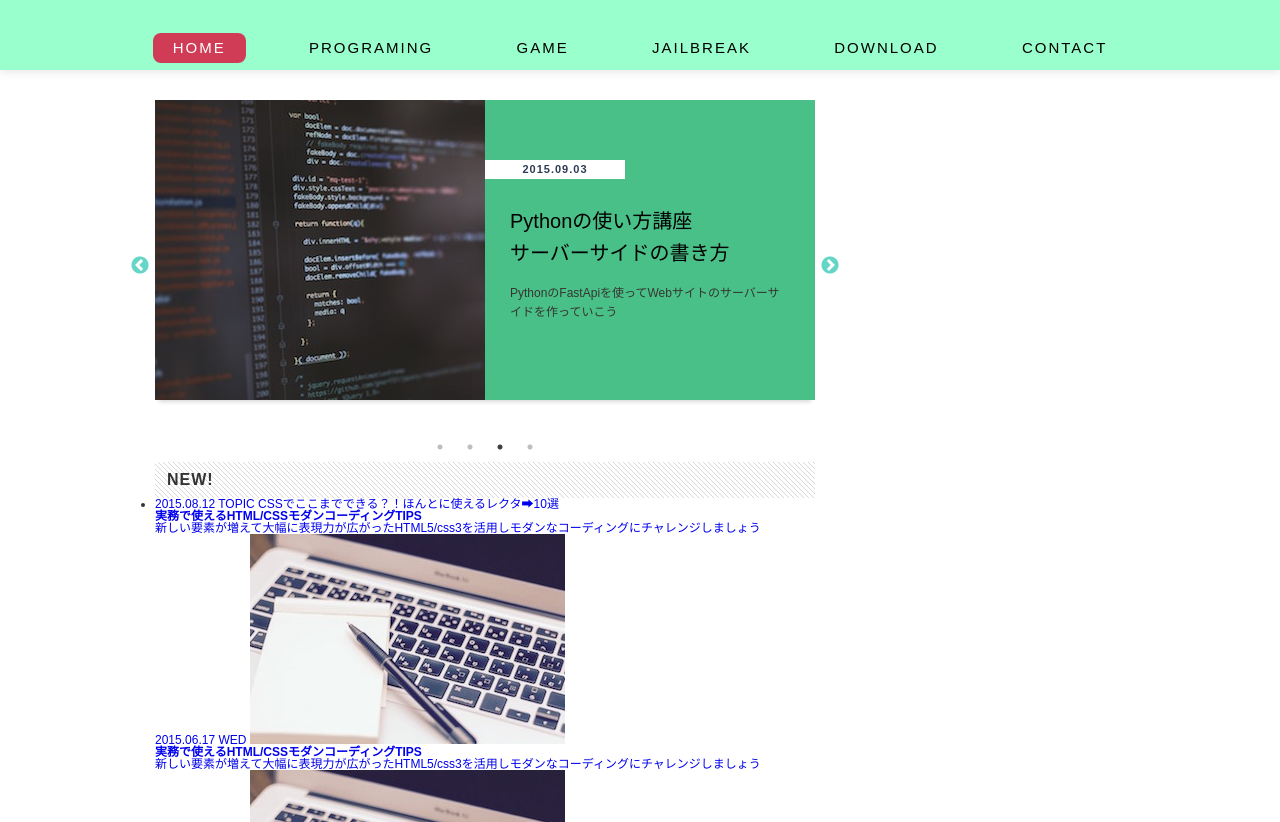
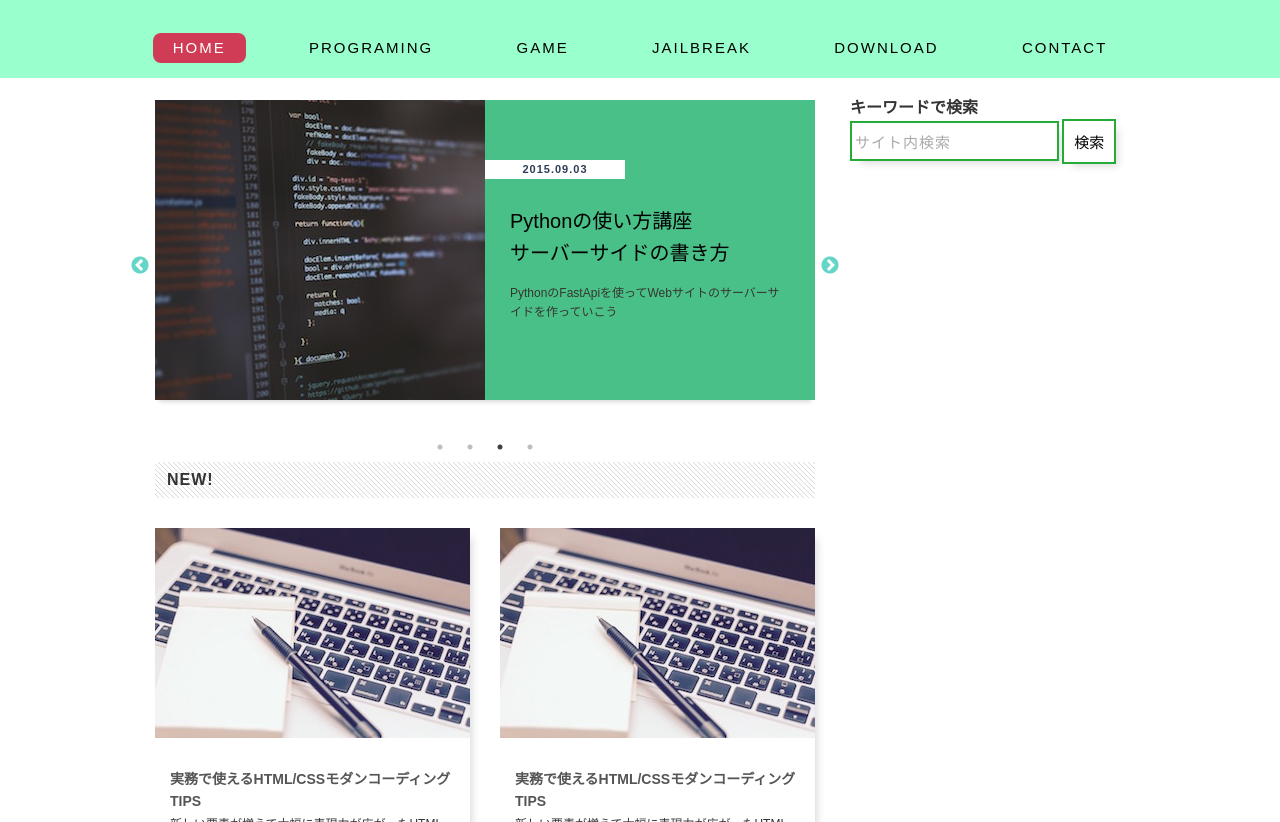
Before and after one commit to Shimmy1219/my-homepage, a plain HTML site: page main.html in a window 1280 px wide. Shown: the part 130-952 px from the top of the page. Drawn offline with nearby package versions, Linux system fonts and the light colour scheme.

Commit message:
本番直前のコミット

```diff
--- a/css/style2.css
+++ b/css/style2.css
@@ -53,8 +53,16 @@ a {
 }
 
 .global-nav {
-  margin-top: 15px;
+  position: absolute;
+  width: 100%;
   text-align: center;
+  background-color: #9fc;
+}
+
+.global-nav.fixed {
+  position: fixed;
+  top: 0;
+  z-index: 1000;
 }
 
 .fadein {
@@ -174,6 +182,59 @@ a {
   width: 100%;
 }
 
+.article-box {
+  position: relative;
+  display: block;
+  width: 315px;
+  height: 360px;
+  margin-top: 30px;
+  padding: 210px 15px 0;
+  box-shadow: 6px 6px 8px -4px rgba(0, 0, 0, 0.15);
+  transition: opacity 0.15s;
+}
+.article-box:hover {
+  opacity: 0;
+}
+.article-box:nth-of-type(odd) {
+  float: left;
+}
+.article-box:nth-of-type(even) {
+  float: right;
+}
+.article-box .title {
+  margin-top: 30px;
+  color: #555;
+  font-size: 1.4rem;
+  line-height: 1.6;
+}
+.article-box .desc {
+  margin-top: 5px;
+  color: #333;
+  overflow: hidden;
+  text-overflow: ellipsis;
+  white-space: nowrap;
+}
+.article-box .date {
+  position: absolute;
+  right: 0;
+  bottom: 15px;
+  display: block;
+  width: 160px;
+  padding: 4px;
+  background-color: #b5d264;
+  color: #2d3d54;
+  text-align: center;
+  letter-spacing: 1px;
+  font-weight: bold;
+  font-size: 1.1rem;
+}
+.article-box .image {
+  position: absolute;
+  top: 0;
+  left: 0;
+  width: 100%;
+}
+
 .heading {
   padding: 10px 12px;
   background: url('../images/bg-slash.gif');
@@ -187,6 +248,54 @@ a {
   width: 275px;
 }
 
+.search {
+  font-size: 1.6rem;
+}
+
+.watermark {
+  color: #c0c0c0;
+  padding: 3px;
+}
+
+.keyword {
+  font-size: 1.5rem;
+  padding: 3px;
+  margin: 5px 0 5px 0;
+  height: 40px;
+  transition: 0.3s;
+  letter-spacing: 1px;
+  color: #aaa;
+  border: 2px solid #25ab37;
+  box-shadow: 6px 6px 8px -4px rgba(0, 0, 0, 0.15);
+  border-radius: 0px;
+}
+
+.keyword:focus {
+  border: 2px solid #da3c41;
+  outline: none;
+  box-shadow: 0 0 5px 1px rgba(218,60,65, .5);
+}
+
+.submit {
+  display: inline-block;
+  font-size: 1.5rem;
+  text-align: center;
+  background: #fff;
+  cursor: pointer;
+  padding: 10px;
+  transition: 0.3s;
+  box-shadow: 6px 6px 8px -4px rgba(0, 0, 0, 0.15);
+  border: 2px solid #25ab37;
+}
+
+.submit:hover {
+  box-shadow: none;
+  color: #fff;
+  background: #25ab37
+}
+
+
+
 .footer {
   width: 100%;
 }
--- a/main.html
+++ b/main.html
@@ -7,6 +7,7 @@
     <link rel="stylesheet" href="css/style2.css" />
     <script type="text/javascript" src="jquery-3.6.0.min.js"></script>
     <script src="./slick/slick.js" type="text/javascript" charset="utf-8"></script>
+    <script src="https://unpkg.com/scrollreveal"></script>
     <link rel="stylesheet" type="text/css" href="./slick/slick.css">
     <link rel="stylesheet" type="text/css" href="./slick/slick-theme.css">
   </head>
@@ -67,17 +68,43 @@
           </a>
         </section>
         <h2 class="heading">NEW!</h2>
-        <ul class="scroll-list">
-          <li class="scroll-item">
-            <a href="#">
-              <time class="date" datetime="2015-08-12">2015.08.12</time>
-              <span class="category">TOPIC</span>
-              <span class="title">CSSでここまでできる？！ほんとに使えるレクタ➡10選</span>
-            </a>
-          </li>
-        </ul>
-        <h2 class="hidden">AETICLES</h2>
         <div class ="clearfix">
+          <a href="#" class="article-box">
+            <h3 class="title">実務で使えるHTML/CSSモダンコーディングTIPS</h3>
+            <p class="desc">新しい要素が増えて大幅に表現力が広がったHTML5/css3を活用しモダンなコーディングにチャレンジしましょう</p>
+            <time class="date" datetime="2015-06-17">2015.06.17 WED</time>
+            <img class="image" src="./images/article.jpg" alt="コーディング画面">
+          </a>
+          <a href="#" class="article-box">
+            <h3 class="title">実務で使えるHTML/CSSモダンコーディングTIPS</h3>
+            <p class="desc">新しい要素が増えて大幅に表現力が広がったHTML5/css3を活用しモダンなコーディングにチャレンジしましょう</p>
+            <time class="date" datetime="2015-06-17">2015.06.17 WED</time>
+            <img class="image" src="./images/article.jpg" alt="コーディング画面">
+          </a>
+          <a href="#" class="article-box">
+            <h3 class="title">実務で使えるHTML/CSSモダンコーディングTIPS</h3>
+            <p class="desc">新しい要素が増えて大幅に表現力が広がったHTML5/css3を活用しモダンなコーディングにチャレンジしましょう</p>
+            <time class="date" datetime="2015-06-17">2015.06.17 WED</time>
+            <img class="image" src="./images/article.jpg" alt="コーディング画面">
+          </a>
+          <a href="#" class="article-box">
+            <h3 class="title">実務で使えるHTML/CSSモダンコーディングTIPS</h3>
+            <p class="desc">新しい要素が増えて大幅に表現力が広がったHTML5/css3を活用しモダンなコーディングにチャレンジしましょう</p>
+            <time class="date" datetime="2015-06-17">2015.06.17 WED</time>
+            <img class="image" src="./images/article.jpg" alt="コーディング画面">
+          </a>
+          <a href="#" class="article-box">
+            <h3 class="title">実務で使えるHTML/CSSモダンコーディングTIPS</h3>
+            <p class="desc">新しい要素が増えて大幅に表現力が広がったHTML5/css3を活用しモダンなコーディングにチャレンジしましょう</p>
+            <time class="date" datetime="2015-06-17">2015.06.17 WED</time>
+            <img class="image" src="./images/article.jpg" alt="コーディング画面">
+          </a>
+          <a href="#" class="article-box">
+            <h3 class="title">実務で使えるHTML/CSSモダンコーディングTIPS</h3>
+            <p class="desc">新しい要素が増えて大幅に表現力が広がったHTML5/css3を活用しモダンなコーディングにチャレンジしましょう</p>
+            <time class="date" datetime="2015-06-17">2015.06.17 WED</time>
+            <img class="image" src="./images/article.jpg" alt="コーディング画面">
+          </a>
           <a href="#" class="article-box">
             <h3 class="title">実務で使えるHTML/CSSモダンコーディングTIPS</h3>
             <p class="desc">新しい要素が増えて大幅に表現力が広がったHTML5/css3を活用しモダンなコーディングにチャレンジしましょう</p>
@@ -92,7 +119,13 @@
           </a>
         </div>
       </main>
-      <sidemenu class="sidemenu"> </sidemenu>
+      <sidemenu class="sidemenu">
+        <form class="form">
+          <h2 class=search>キーワードで検索</h2>
+          <input class="keyword" type="text" size=20/>
+          <input class="submit" type="submit" value="検索"/>
+        </form>
+      </sidemenu>
     </div>
     <footer class="footer"></footer>
     <script src="main.js" type="text/javascript"></script>
--- a/main.js
+++ b/main.js
@@ -1,5 +1,63 @@
+//スライドショー
 $('.my-slider').slick({
   dots: true,
   autoplay: true,
   autoplaySpeed: 2000,
 });
+//ナビゲーションバーの固定
+$(function() {
+  var menu = $('.global-nav'),
+  offset = menu.offset();
+  $(window).scroll(function () {
+    if($(window).scrollTop() > offset.top) {
+      menu.addClass('fixed');
+    } else {
+      menu.removeClass('fixed');
+    }
+  });
+});
+//サイト内検索
+$(function() {
+  var str = 'サイト内検索'
+  $('.keyword')
+  .addClass('watermark')
+  .val(str)
+  .focus(function() {
+    $(this).removeClass('watermark');
+    if ($(this).val() === str) {
+      $(this).val('');
+    }
+  })
+  .blur(function() {
+    if ($(this).val() ==='' ) {
+      $(this).val(str);
+      $(this).addClass('watermark');
+    }
+  });
+  $('.form')
+  .submit(function() {
+    if ($('.keyword').val() === str) {
+      $('.keyword').val('');
+    }
+  });
+});
+ScrollReveal().reveal('.article-box:nth-of-type(odd)', {
+  duration:1600,
+  viewFactor:0.2,
+  easing: 'ease',
+  origin: 'bottom',
+  distance: '50px',
+  reset:false,
+  scale:1,
+  opacity:0,
+});
+ScrollReveal().reveal('.article-box:nth-of-type(even)', {
+  duration:1600,
+  viewFactor:0.5,
+  easing: 'ease',
+  origin: 'bottom',
+  distance: '50px',
+  reset:false,
+  scale:1,
+  opacity:0,
+});
```
